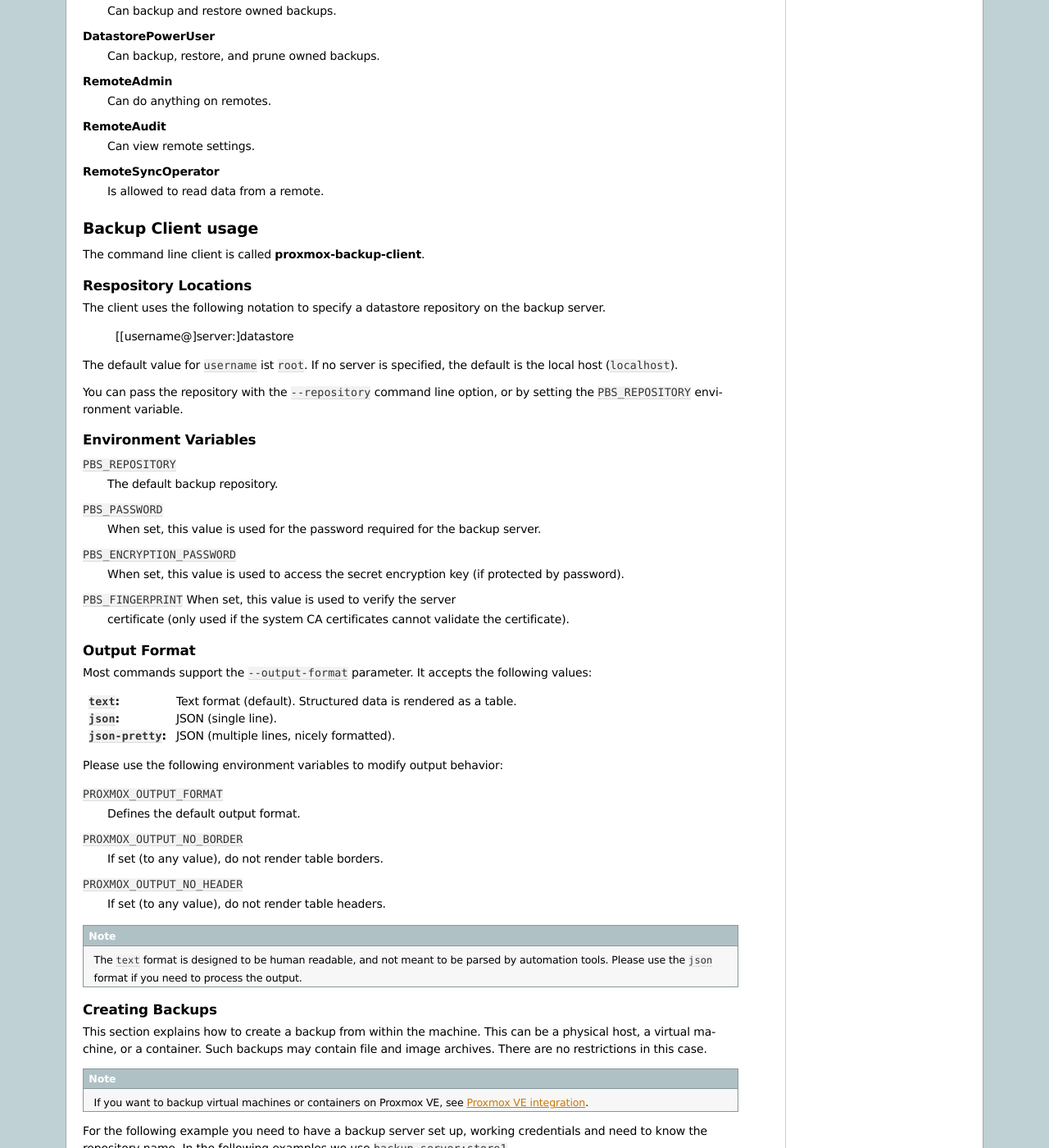
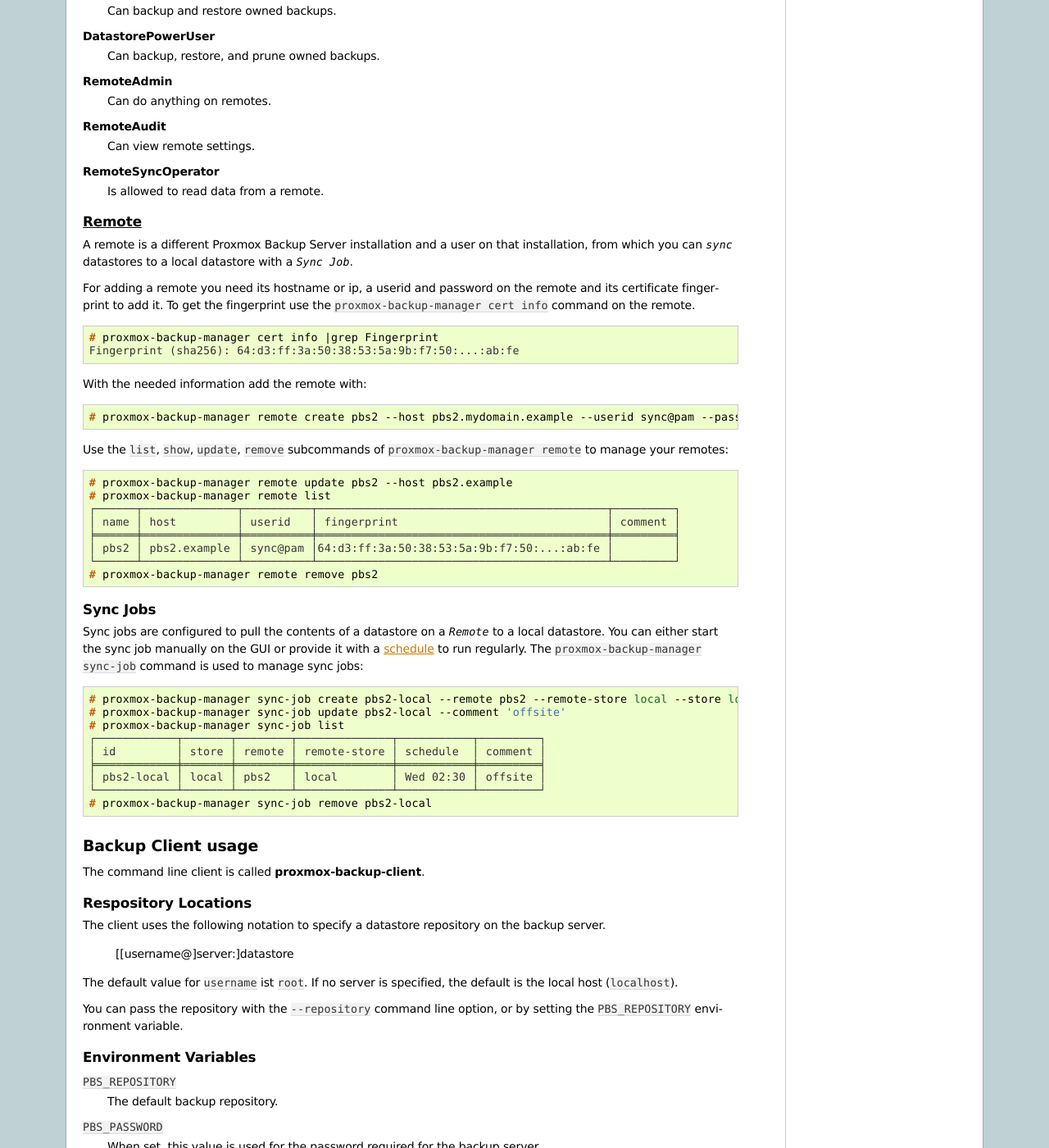
Before and after one commit to proxmox/proxmox-backup, a Sphinx documentation site: the page built from docs/administration-guide.rst, in a window 1280 px wide and 1400 px high, scrolled down 4398 px. Shown: the whole window at 82% size. Built offline with Sphinx 7.4.7, drawn with Linux system fonts in a browser that asks for light colours.

Commit message:
docs: add remotes and sync-jobs and schedules
Signed-off-by: Stoiko Ivanov <s.ivanov@proxmox.com>

```diff
--- a/docs/administration-guide.rst
+++ b/docs/administration-guide.rst
@@ -338,6 +338,64 @@
 
 **RemoteSyncOperator**
   Is allowed to read data from a remote.
+
+
+:term:`Remote`
+~~~~~~~~~~~~~~
+
+A remote is a different Proxmox Backup Server installation and a user on that
+installation, from which you can `sync` datastores to a local datastore with a
+`Sync Job`.
+
+For adding a remote you need its hostname or ip, a userid and password on the
+remote and its certificate fingerprint to add it. To get the fingerprint use
+the ``proxmox-backup-manager cert info`` command on the remote.
+
+.. code-block:: console
+
+  # proxmox-backup-manager cert info |grep Fingerprint
+  Fingerprint (sha256): 64:d3:ff:3a:50:38:53:5a:9b:f7:50:...:ab:fe
+
+With the needed information add the remote with:
+
+.. code-block:: console
+
+  # proxmox-backup-manager remote create pbs2 --host pbs2.mydomain.example --userid sync@pam --password 'SECRET' --fingerprint 64:d3:ff:3a:50:38:53:5a:9b:f7:50:...:ab:fe
+
+Use the ``list``, ``show``, ``update``, ``remove`` subcommands of
+``proxmox-backup-manager remote`` to manage your remotes:
+
+.. code-block:: console
+
+  # proxmox-backup-manager remote update pbs2 --host pbs2.example
+  # proxmox-backup-manager remote list
+  ┌──────┬──────────────┬──────────┬───────────────────────────────────────────┬─────────┐
+  │ name │ host         │ userid   │ fingerprint                               │ comment │
+  ╞══════╪══════════════╪══════════╪═══════════════════════════════════════════╪═════════╡
+  │ pbs2 │ pbs2.example │ sync@pam │64:d3:ff:3a:50:38:53:5a:9b:f7:50:...:ab:fe │         │
+  └──────┴──────────────┴──────────┴───────────────────────────────────────────┴─────────┘
+  # proxmox-backup-manager remote remove pbs2
+
+
+Sync Jobs
+~~~~~~~~~
+
+Sync jobs are configured to pull the contents of a datastore on a `Remote` to a
+local datastore. You can either start the sync job manually on the GUI or
+provide it with a :term:`schedule` to run regularly. The
+``proxmox-backup-manager sync-job`` command is used to manage sync jobs:
+
+.. code-block:: console
+
+  # proxmox-backup-manager sync-job create pbs2-local --remote pbs2 --remote-store local --store local --schedule 'Wed 02:30'
+  # proxmox-backup-manager sync-job update pbs2-local --comment 'offsite'
+  # proxmox-backup-manager sync-job list
+  ┌────────────┬───────┬────────┬──────────────┬───────────┬─────────┐
+  │ id         │ store │ remote │ remote-store │ schedule  │ comment │
+  ╞════════════╪═══════╪════════╪══════════════╪═══════════╪═════════╡
+  │ pbs2-local │ local │ pbs2   │ local        │ Wed 02:30 │ offsite │
+  └────────────┴───────┴────────┴──────────────┴───────────┴─────────┘
+  # proxmox-backup-manager sync-job remove pbs2-local
 
 
 Backup Client usage
```
Also changed, not shown: docs/glossary.rst (+17 -0 lines).
